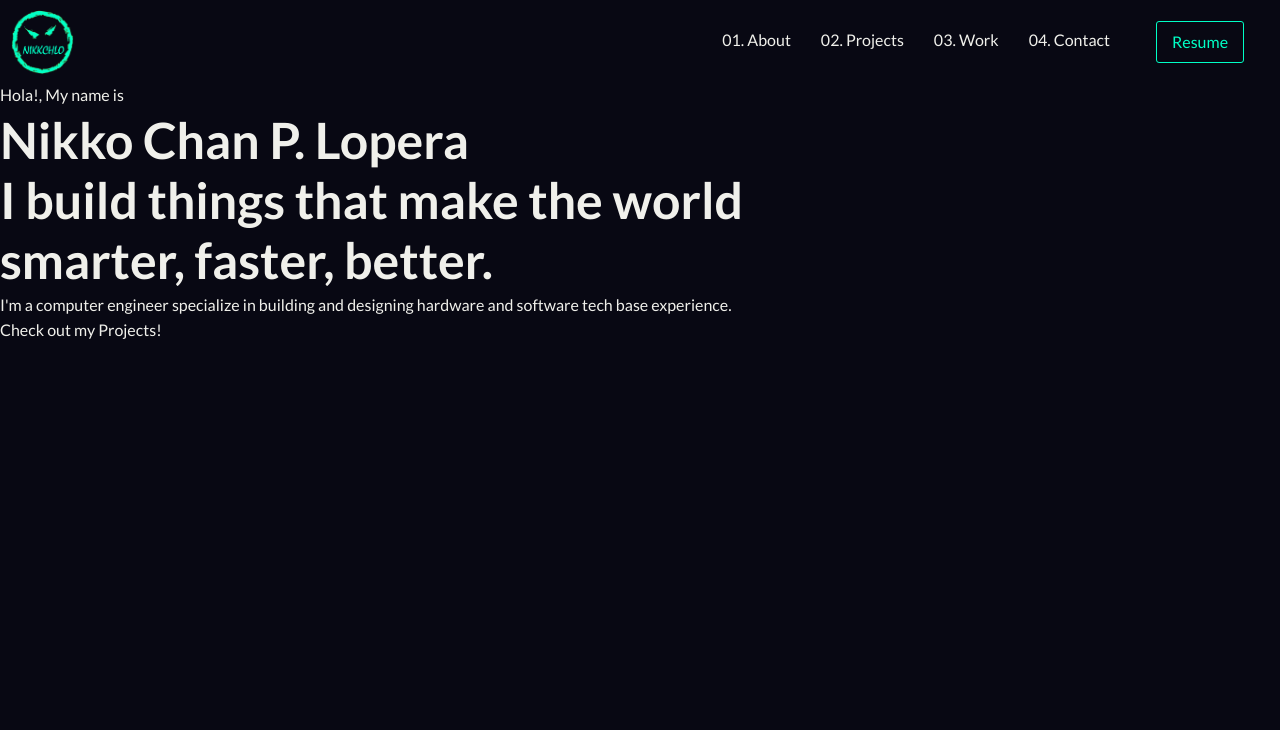
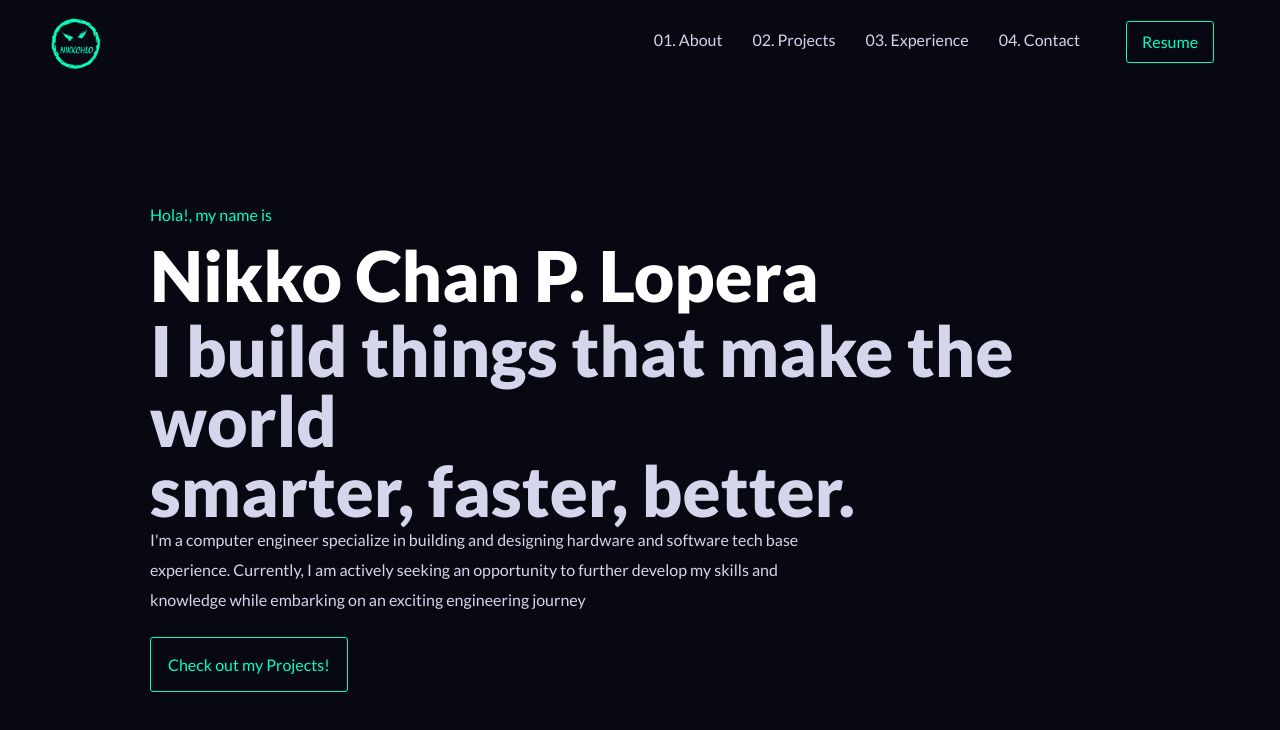
Before and after one commit to COE2019/NikkoChanLopera_E-Portfolio, a plain HTML site: page index.html in a window 1280 px wide. Drawn offline with Linux system fonts and the light colour scheme.

Commit message:
Added Hero section

```diff
--- a/CSS/index.css
+++ b/CSS/index.css
@@ -0,0 +1,45 @@
+main {
+    width: 100%;
+    height: calc(100vh - 80px);
+    margin-top: 80px;
+    margin: 0px auto;
+    max-width: 1600px;
+    padding: 200px 150px;
+
+}
+
+.main-alignment{
+    display: flex;
+    flex-direction: column;
+    justify-content: center;
+    align-items: flex-start;
+}
+
+.main-greeting p{
+    margin-bottom: 5px;
+    color: var(--accent-color);
+
+}
+.main-name{
+color: var(--title-text);
+font-size: 100
+}
+
+.main-desc p{
+    max-width: 700px;
+}
+
+.main-project a{
+    color: #00ffc6;
+    border: 1px solid #00ffc6;
+    line-height: 100px;
+    padding: 17px 17px;
+    border-radius: 3px;
+    transition: box-shadow 0.3s, background-color 0.3s; /* Add transition for smooth color change */
+}
+
+.main-project a:hover{
+    color: var(--title-text);
+    box-shadow: 0 0 0 1px #00ffc6; /* Add a larger box-shadow to create the effect */
+    background-color: #00ffc8ad;
+}
--- a/CSS/main.css
+++ b/CSS/main.css
@@ -6,7 +6,7 @@ accent color: #00ffc6
     --Background-color:#080813;
     --accent-color: #00ffc6;
     --title-text: #ffffff;
-    --body-text: #f0f0eb;
+    --body-text: #d5d5ec;
 }
 
 a{
@@ -14,10 +14,21 @@ a{
     cursor: pointer;
 
 }
+
 h1{
-   font-size: 50px;
-   line-height: 60px;
-   font-weight: 600;
+   font-size: 70px;
+   line-height: 80px;
+   font-weight: 800;
+}
+
+h2{
+
+}
+
+h3{
+    font-size: 70px;
+   line-height: 70px;
+   font-weight: 800;
 }
 
 p{
@@ -32,6 +43,8 @@ body {
 }
 
 .header-main{
+    position: fixed;
+    top: 0;
     width: 100%;
     height: 80px;
     line-height: 10px;
@@ -41,17 +54,20 @@ body {
     display: flex;
     justify-content: space-between;
     font-family: 'Lato', sans-serif;
+    z-index: 1000;
 }
 
 .header-main-logo{
     width: fit-content;
     height: 65px;
-    padding-left: 10px;
+    padding-left: 50px;
 
 }
 .header-main-logo img{
-    height: 100%;
-    align-self: center;
+    height: 80%;
+    margin-top: 8px;
+    justify-self: center;
+
 }
 
 .header-main-nav{
@@ -84,7 +100,7 @@ body {
 .header-main-resume{
     width: 120px;
     height: 100%;
-    margin-right: 20px;
+    margin-right: 50px;
     display: flex;
     align-items: center;
     justify-content: center;
@@ -101,7 +117,7 @@ body {
 }
 
 .header-main-resume a:hover{
-    color: var(--body-text);
+    color: var(--title-text);
     box-shadow: 0 0 0 1px #00ffc6; /* Add a larger box-shadow to create the effect */
     background-color: #00ffc8ad;
 }
--- a/index.html
+++ b/index.html
@@ -20,7 +20,7 @@
             <ul>
                 <li><a href="#">01. About</a></li>
                 <li><a href="#">02. Projects</a></li>
-                <li><a href="#">03. Work</a></li>
+                <li><a href="#">03. Experience</a></li>
                 <li><a href="#">04. Contact</a></li>
             </ul>
             <div class="header-main-resume">
@@ -29,19 +29,23 @@
         </nav>
     </header>
     <main>
+        <div class="main-alignment">
             <div class="main-greeting">
-            <p>Hola!, My name is</p>
+                <p>Hola!, my name is</p>
+            </div>
+            <div class="main-name">
+                <h1>Nikko Chan P. Lopera</h1>
             </div>
             <div>
-            <h1>Nikko Chan P. Lopera <br> I build things that make the world <br> smarter, faster, better.</h1>
+                <h3>I build things that make the world <br> smarter, faster, better.</h3>
             </div>
-        <div>
-            <p>I'm a computer engineer specialize in building and designing hardware and software tech base experience.</p>
+            <div class="main-desc">
+                <p>I'm a computer engineer specialize in building and designing hardware and software tech base experience. Currently, I am actively seeking an opportunity to further develop my skills and knowledge while embarking on an exciting engineering journey </p>
             </div>
-        <div>
+            <div class="main-project">
                 <a href="">Check out my Projects!</a>
             </div>
+        </div>
     </main>
-
 </body>
 </html>
```
Lines whose indentation alone changed are shown as unchanged.
